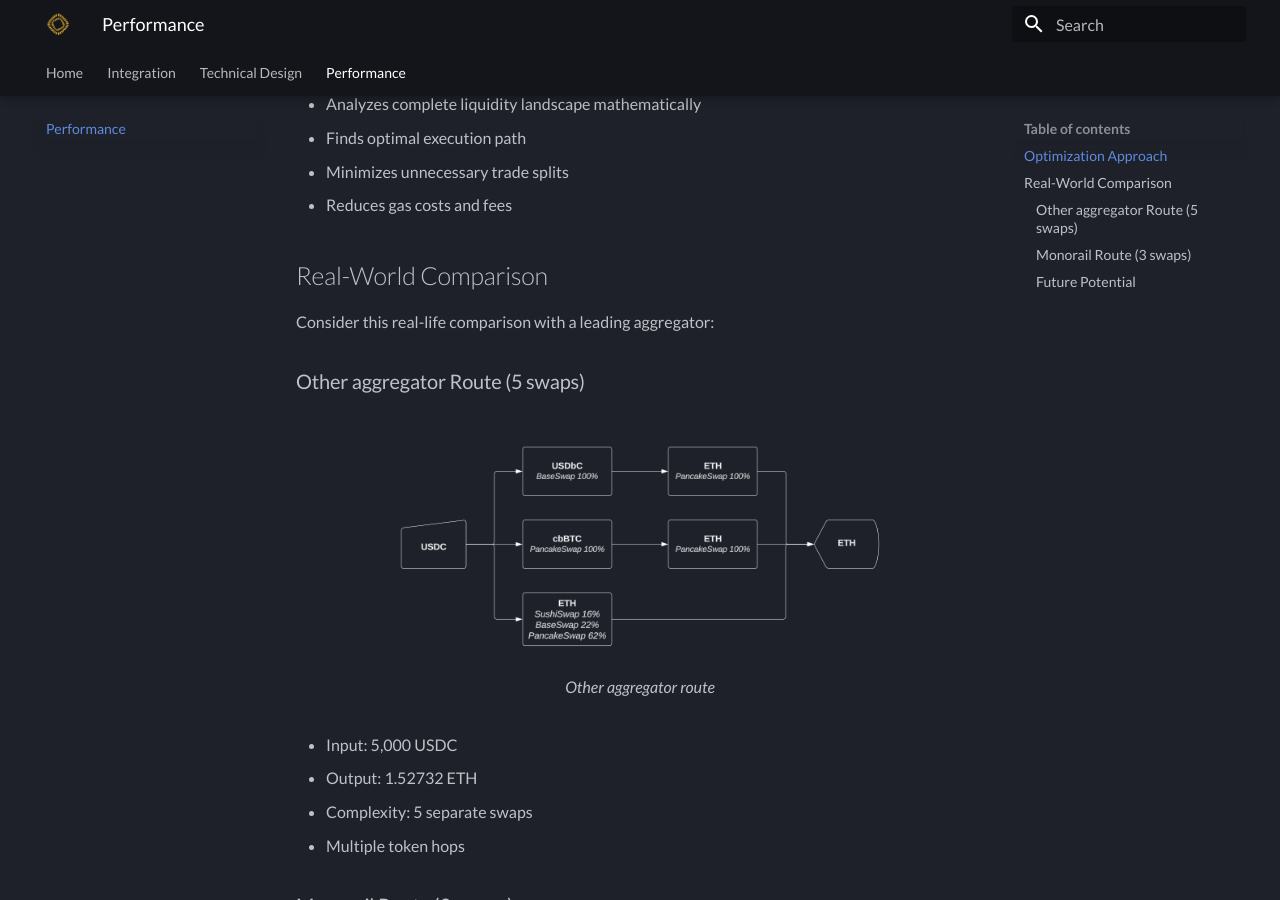
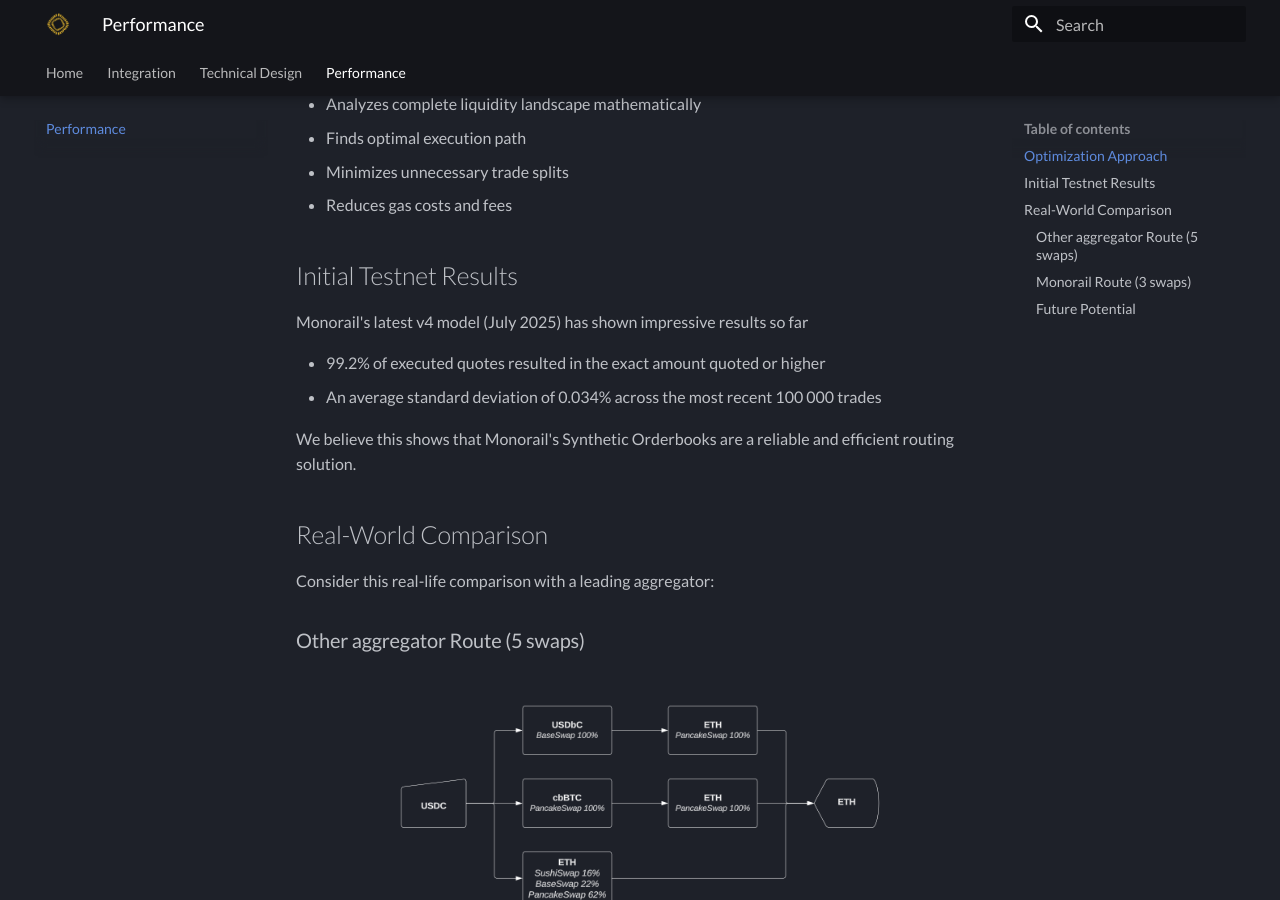
Before and after one commit to monorail-xyz/docs, an MkDocs documentation site: the page built from docs/performance.md, in a window 1280 px wide and 900 px high, scrolled down 385 px. Built offline with MkDocs 1.6.1 and Material for MkDocs 9.7.7, drawn with Linux system fonts in a browser that asks for light colours; some web fonts are replaced.

Commit message:
Add testnet and developer portal information

```diff
--- a/docs/performance.md
+++ b/docs/performance.md
@@ -12,6 +12,15 @@
 - Finds optimal execution path
 - Minimizes unnecessary trade splits
 - Reduces gas costs and fees
+
+## Initial Testnet Results
+
+Monorail's latest v4 model (July 2025) has shown impressive results so far
+
+- 99.2% of executed quotes resulted in the exact amount quoted or higher
+- An average standard deviation of 0.034% across the most recent 100 000 trades
+
+We believe this shows that Monorail's Synthetic Orderbooks are a reliable and efficient routing solution.
 
 ## Real-World Comparison
 
```
Also changed, not shown: docs/community/discord.md (+5 -1 lines), docs/community/testnet.md (+1 -1 lines), docs/index.md (+2 -2 lines), docs/integration/index.md (+2 -2 lines), docs/solution/index.md (+2 -2 lines).
